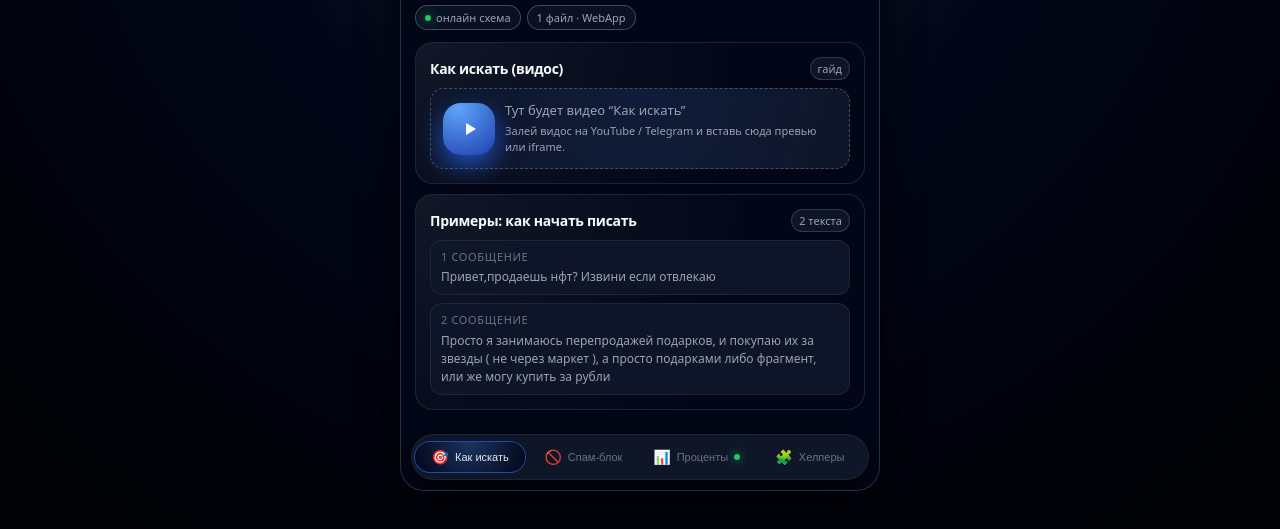
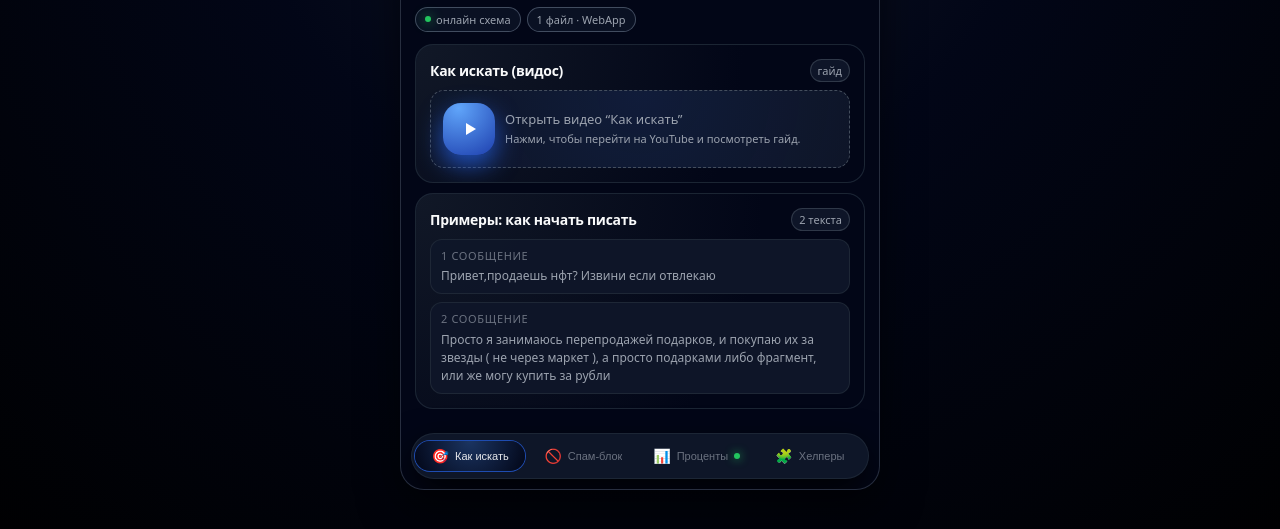
Before and after one commit to NikLaaaa/NikLaTeam_work_bot, a website: page index.html in a window 1280 px wide. Shown: the part 203-732 px from the top of the page. Drawn offline with Linux system fonts and the light colour scheme.

Commit message:
Update index.html

```diff
--- a/index.html
+++ b/index.html
@@ -173,6 +173,16 @@
       display: flex;
       align-items: center;
       gap: 10px;
+    }
+
+    /* ссылка поверх блока видоса */
+    .video-link {
+      display: flex;
+      align-items: center;
+      gap: 10px;
+      text-decoration: none;
+      color: inherit;
+      width: 100%;
     }
 
     .video-thumb {
@@ -454,13 +464,21 @@
         </div>
         <div class="card-body">
           <div class="video-placeholder">
-            <div class="video-thumb"></div>
-            <div>
-              <div class="video-text-main">Тут будет видео “Как искать”</div>
-              <div class="video-text-sub">
-                Залей видос на YouTube / Telegram и вставь сюда превью или iframe.
+            <!-- ССЫЛКА НА YOUTUBE ВНУТРИ href -->
+            <a
+              class="video-link"
+              href="https://youtube.com/shorts/hJHZv82l1go?si=QVoTJMykf7x9bxVA"
+              target="_blank"
+              rel="noopener noreferrer"
+            >
+              <div class="video-thumb"></div>
+              <div>
+                <div class="video-text-main">Открыть видео “Как искать”</div>
+                <div class="video-text-sub">
+                  Нажми, чтобы перейти на YouTube и посмотреть гайд.
+                </div>
               </div>
-            </div>
+            </a>
           </div>
         </div>
       </div>
@@ -478,7 +496,7 @@
             </div>
             <div class="example-item">
               <div class="example-label">2 сообщение</div>
-                Просто я занимаюсь перепродажей подарков, и покупаю их за звезды ( не через маркет ), а просто подарками либо фрагмент, или же могу купить за рубли
+              Просто я занимаюсь перепродажей подарков, и покупаю их за звезды ( не через маркет ), а просто подарками либо фрагмент, или же могу купить за рубли
             </div>
           </div>
         </div>
@@ -589,7 +607,7 @@
             <div class="helper-item">
               <div class="example-label">основной хелпер</div>
               <p>
-                По всем вопросам, настройке ботов и хостинга можно писать:
+                По всем вопросам можно писать:
                 <br />
                 <a href="https://t.me/fgilgj" target="_blank">@fgilgj</a>
               </p>
@@ -597,8 +615,7 @@
             <div class="helper-item">
               <div class="example-label">как это работает</div>
               <p>
-                WebApp отправляет payload с юзером через <code>sendData</code>.
-                Дальше твой бот по уведомлениям принимает эти данные и шлёт заявки.
+                админ @NikLaStore
               </p>
             </div>
           </div>
```
